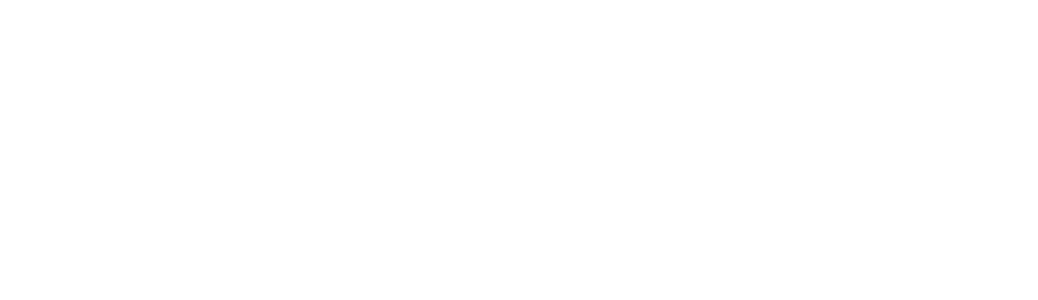
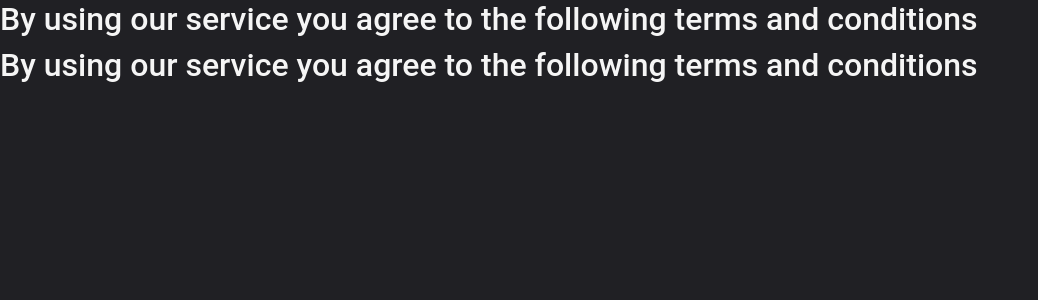
Before and after one commit to David-Xia0/StrangerShelter, a React (Create React App) app in the folder frontend/: page /TOS in a window 1280 px wide. Shown: the top 300 px of the page, without its empty margins (0-1038 px from the left). Built offline with nearby package versions, Linux system fonts and the light colour scheme.

Commit message:
added a terms of service and did stuff on join page

```diff
--- a/frontend/src/App.js
+++ b/frontend/src/App.js
@@ -1,18 +1,20 @@
 import React from 'react';
 import { BrowserRouter as Router, Route } from "react-router-dom";
 import './App.css';
-import "bootstrap/dist/css/bootstrap.min.css"
+import "bootstrap/dist/css/bootstrap.min.css";
 
 import Navbar from "./components/navbar.component";
-import Homepage from "./components/homepage.component"
-import CreateUser from "./components/create-user.component"
-import JoinPage from "./components/joinpage/JoinPage"
+import Homepage from "./components/homepage.component";
+import CreateUser from "./components/create-user.component";
+import JoinPage from "./components/joinpage/JoinPage";
+import TOS from "./components/termsofservice/TOS";
 
 function App() {
   return (
     <Router>
         <Route path="/" exact component={JoinPage} />
         <Route path="/user" component={CreateUser} />
+        <Route path="/TOS" component={TOS}/>
     </Router>
   );
 }
--- a/frontend/src/components/joinpage/JoinPage.css
+++ b/frontend/src/components/joinpage/JoinPage.css
@@ -1,15 +1,51 @@
+#root {
+  height: 100vh;
+}
+
+* {
+  box-sizing: border-box;
+}
+
+.button {
+  color: #fff !important;
+  text-transform: uppercase;
+  text-decoration: none;
+  transition-duration: 0.4s;
+  background: rgb(96, 150, 243);
+  padding: 20px;
+  border-radius: 5px;
+  display: inline-block;
+  border: none;
+  width: 100%;
+}
+
+.button:hover {
+  color: #fff !important;
+  text-transform: uppercase;
+  text-decoration: none;
+  background: rgb(0, 94, 255);
+  padding: 20px;
+  border-radius: 5px;
+  display: inline-block;
+  border: none;
+  width: 100%
+}
+
+button:focus {
+  outline: 1;
+}
+
 html, body {
   font-family: 'Roboto', sans-serif;
   padding: 0;
   margin: 0;
 }
 
-  #root {
-    height: 100vh;
-  }
-
-  * {
-    box-sizing: border-box;
+.heading {
+  color: white;
+  font-size: 2em;
+  padding-bottom: 10px;
+  border-bottom: 2px solid white;
 }
 
 .joinOuterContainer {
@@ -27,14 +63,12 @@ html, body {
   padding-right: 20px;
 }
 
-  .joinHorizontalContainer{
+.joinHorizontalContainer {
   display: flex;
   width: 78%;
   flex-direction: row;
   justify-content: center;
   align-items: center;
-
-
 }
 
 .joinInput {
@@ -43,6 +77,20 @@ html, body {
   width: 100%;
 }
 
+.mt-20 {
+  margin-top: 20px;
+}
+
+.rulesBox {
+  width: 30%;
+  padding-left: 100px;
+  text-align: left;
+}
+
+.rulesText {
+  color: whitesmoke;
+  font-size: 1em;
+}
 
 .title {
   color: whitesmoke;
@@ -51,6 +99,12 @@ html, body {
   padding-bottom: 10px;
 }
 
+
+.termsOfService{
+  font-size: 1em;
+}
+
+
 .titleDescription {
   color: whitesmoke;
   font-size: 3em;
@@ -58,70 +112,11 @@ html, body {
   padding-bottom: 200px;
 }
 
-
-  .rulesBox{
-    width: 30%;
-    padding-left: 100px;
-    text-align: left;
-  }
-
-
-
-  .rulesText{
-    color: whitesmoke;
-    font-size: 1em;
-  }
-
-
-  .heading {
-    color: white;
-    font-size: 2em;
-    padding-bottom: 10px;
-    border-bottom: 2px solid white;
-  }
-
-  .button {
-      color: #fff !important;
-      text-transform: uppercase;
-      text-decoration: none;
-      transition-duration: 0.4s;
-      background: rgb(96, 150, 243);
-      padding: 20px;
-      border-radius: 5px;
-      display: inline-block;
-      border: none;
-      width: 100%;
-  }
-
-  .button:hover{
-    color: #fff !important;
-    text-transform: uppercase;
-    text-decoration: none;
-    background: rgb(0, 94, 255);
-    padding: 20px;
-    border-radius: 5px;
-    display: inline-block;
-    border: none;
-    width: 100%
-  }
-
-  .mt-20 {
-    margin-top: 20px;
-  }
-
 @media (min-width: 320px) and (max-width: 480px) {
   .joinOuterContainer {
     height: 100%;
   }
-
   .joinInnerContainer {
     width: 100%;
   }
-
-
-
 }
-
-  button:focus {
-    outline: 0;
-  }
--- a/frontend/src/components/joinpage/JoinPage.js
+++ b/frontend/src/components/joinpage/JoinPage.js
@@ -18,15 +18,21 @@ export default function EnterChatRoom() {
               <input placeholder="Name" className="joinInput mt-20" type="text" onChange={(event) => setName(event.target.value)} />
             </div>
 
-            <Link onClick={e => (!name || !room) ? e.preventDefault() : null} to={`/chat?name=${name}&room=${room}`}>
+            <Link onClick={e => (!name) ? e.preventDefault() : null} to={`/chatpage?name=${name}`}>
               <button className={'button mt-20'} type="submit">connect</button>
+            </Link>
+
+            <h1 className="rulesText"> By using our service you agree with to our terms of service and privacey policy</h1>
+            <Link to={`/TOS`} target="_blank" >
+              <h1 className="termsOfService"> TOS and PP</h1>
             </Link>
          </div>
           <div className="rulesBox">
             <h1 className="heading"> Rules:  </h1>
-            <h1 className="rulesText"> &nbsp;&nbsp;&nbsp;&nbsp;Cuties only </h1>
-            <h1 className="rulesText"> &nbsp;&nbsp;&nbsp;&nbsp;Ur mom Gay </h1>
-            <h1 className="rulesText"> &nbsp;&nbsp;&nbsp;&nbsp;hi </h1>
+            <li className="rulesText"> &nbsp;&nbsp;&nbsp;&nbsp;No racism, homophobia, sexism.</li>
+            <li className="rulesText"> &nbsp;&nbsp;&nbsp;&nbsp;No catfishing, scaming, phishing.</li>
+            <li className="rulesText"> &nbsp;&nbsp;&nbsp;&nbsp;Be nice to everyone and welcome all strangers.</li>
+            <li className="rulesText"> &nbsp;&nbsp;&nbsp;&nbsp;please choose an aporpriate name.</li>
           </div>
         </div>
     </div>
--- /dev/null
+++ b/frontend/src/components/termsofservice/TOS.css
@@ -0,0 +1,17 @@
+html, body {
+    font-family: 'Roboto', sans-serif;
+    padding: 0;
+    margin: 0;
+}
+
+.textBox {
+    height: 100vh;
+    align-items: center;
+    background-color: rgb(32, 32, 36);
+    flex-direction: column;
+}
+
+.text {
+    font-size: 2em;
+    color: whitesmoke;
+}
--- /dev/null
+++ b/frontend/src/components/termsofservice/TOS.js
@@ -0,0 +1,20 @@
+import React, { useState, Component } from 'react';
+import { Link } from "react-router-dom";
+
+import './TOS.css';
+
+
+
+export default class TOS extends Component{
+
+    render(){
+        return (
+
+            <div className="textBox">
+                <h1 className="text"> By using our service you agree to the following terms and conditions </h1>
+                <h1 className="text"> By using our service you agree to the following terms and conditions </h1>
+            </div>
+
+        );
+    }
+}
```
Lines whose indentation alone changed are shown as unchanged.
